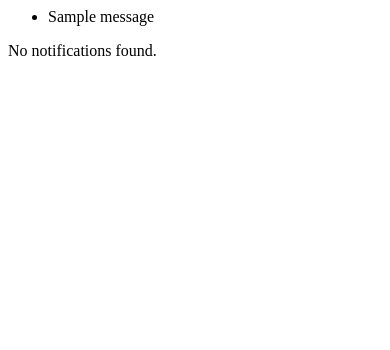
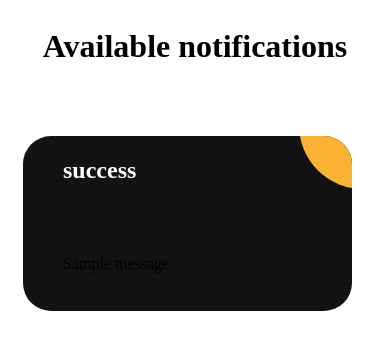
Before and after one commit to hemaprabham/ONLINE-STUDY-NOTES, a Django app: page /not/ in a window 390 px wide. Shown: the top 350 px of the page. Run offline with Django 3.2, Linux system fonts and the light colour scheme; tables that the repository leaves empty hold one stand-in row (values such as "Sample post"); one stand-in notice (Sample message) is shown; data that the repository does not hold is empty.

Commit message:
initial commit

```diff
--- a/notes/admin.py
+++ b/notes/admin.py
@@ -80,6 +80,4 @@ admin.site.register(Video)
 admin.site.register(Payment , PaymentAdmin)
 admin.site.register(UserCourse , UserCourseAdminModel)
 #chat
-admin.site.register(Chat)
-admin.site.register(Question)
-admin.site.register(Answer)
+admin.site.register(Rating)
--- a/notes/forms.py
+++ b/notes/forms.py
@@ -63,5 +63,5 @@ class LearningForm(forms.ModelForm):
 
 class VideoForm(forms.ModelForm):
     class Meta:
-        model = Learning
+        model = Video
         fields = '__all__'
--- a/notes/templates/courses/courselist.html
+++ b/notes/templates/courses/courselist.html
@@ -1,3 +1,4 @@
+
 <!DOCTYPE html>
 <html lang="en">
 <head>
@@ -162,10 +163,11 @@ body{
                 </div>-->
                 <BR>
                 <div class="bay">
-                    <a href="{% url 'edit_course' slug=course.slug %}">
+                    <a href="{% url 'editcourse' slug=course.slug %}">
+
                         <button>EDIT</button>
                     </a>
-                    <a href="{% url 'delete_course' slug=course.slug %}">
+                    <a href="{% url 'deletecourse' slug=course.slug %}">
                         <button>DELETE</button>
                     </a>
 
--- a/notes/templates/courses/courseupload.html
+++ b/notes/templates/courses/courseupload.html
@@ -535,7 +535,7 @@ span.logo-part{
             </fieldset>
             <fieldset>
               <div class="grid-35">
-                <label for="thumbnail">Slug</label>
+                <label for="thumbnail" >Slug</label>
               </div>
               <div class="grid-65">
                 {{ form.slug}}
--- a/notes/templates/courses/delete.html
+++ b/notes/templates/courses/delete.html
@@ -5,7 +5,7 @@
 
             <h1>Delete Course</h1>
             <p>Are you sure you want to delete the course "{{ course.name }}"?</p>
-            <form method="post" action="{% url 'delete_course' slug=course.slug %}">
+            <form method="post" action="{% url 'deletecourse' slug=course.slug %}">
                 {% csrf_token %}
                 <input type="submit" class="Btn" value="Delete" />
                 <a href="{% url 'course_list' %}" class="Btn cancel">Cancel</a>
--- a/notes/templates/courses/editcourse.html
+++ b/notes/templates/courses/editcourse.html
@@ -535,7 +535,7 @@ span.logo-part{
             </fieldset>
             <fieldset>
               <div class="grid-35">
-                <label for="thumbnail">Slug</label>
+                <label for="thumbnail" >Slug</label>
               </div>
               <div class="grid-65">
                 {{ form.slug}}
@@ -598,7 +598,7 @@ span.logo-part{
               </div>
             </fieldset>
             <fieldset>
-              <input type="button" class="Btn cancel" value="Cancel" onclick="location.href='{% url 'coursedash' %}'" />
+              <input type="button" class="Btn cancel" value="Cancel" onclick="location.href='{% url 'course_list' %}'" />
               <input type="submit" class="Btn" value="Save" />
             </fieldset>
           </form>
--- a/notes/templates/notes/notification.html
+++ b/notes/templates/notes/notification.html
@@ -1,20 +1,298 @@
-{% if messages %}
-    <ul class="messages">
-        {% for message in messages %}
-            <li{% if message.tags %} class="{{ message.tags }}"{% endif %}>
-                {{ message }}
-            </li>
-        {% endfor %}
-    </ul>
-{% endif %}
-{% if notifications %}
-    <ul class="messages">
-        {% for notification in notifications %}
-            <li{% if not notification.is_read %} class="unread"{% endif %}>
-                {{ notification.timestamp }} - {{ notification.message }}
-            </li>
-        {% endfor %}
-    </ul>
-{% else %}
-    <p>No notifications found.</p>
-{% endif %}
+<html>
+    <head>
+<style>#fh1{
+    margin-top: 20px;
+}
+#sub-nav{
+    display: flex;
+    justify-content: space-around;
+}
+#logout-btn{
+    background-color: rgb(50, 122, 255);
+}
+#fh3{
+    text-align: left;
+    font-size: 19px;
+    padding-top: 15px;
+}
+@media screen and (max-width: 600px) {
+    #fh3{
+        font-size: 15px;
+        text-align: left;
+    }
+}
+#fh6{
+    text-align: right;
+    font-size: 15px;
+    /* padding-bottom: 20px; */
+    font-weight: normal;
+}
+@media screen and (max-width: 600px) {
+    #fh6{
+        font-size: 15px;
+        text-align: right;
+        font-weight: normal;
+    }
+}
+#fh5{
+    display: flex;
+    justify-content: space-around;
+    text-align: left;
+    font-size: 13px;
+    padding-top: 3px;
+    width: 90px;
+    color: rgb(223, 223, 223);
+    height: 20px;
+    font-weight: normal;
+    background-color: rgb(158, 158, 158);
+    border-radius: 20px;
+    /* padding-top: 20px; */
+    /* background-color: blue; */
+}
+@media screen and (max-width: 600px) {
+    #fh5{
+        font-size: 10px;
+    }
+}
+a{
+    color: rgb(0, 132, 255);
+}
+a:hover{
+    text-decoration: none;
+    color: darkblue;
+
+}
+h5{
+    color: rgb(133, 133, 133);
+}
+
+
+
+    #search-bar {
+        height: 40px;
+        width: 50vw;
+      }
+
+input {
+width: 90%;
+height: 2.5rem;
+outline: none;
+
+border: 0;
+background-color: transparent;
+color: var(--default-text-color);
+}
+
+::placeholder {
+opacity: 0.7;
+color: var(--default-text-color);
+}
+
+#search-btn {
+height: 2.9rem;
+width: 4.5rem;
+border: transparent;
+background-color: var(--logo-color);
+}
+
+.search-icon {
+font-size: 25px;
+color: var(--search-icon-color);
+}
+.empty-state {
+display: flex;
+flex-direction: column;
+justify-content: center;
+align-items: center;
+min-height: 100vh;
+}
+.empty-state-message {
+font-size: 24px;
+text-align: center;
+margin-bottom: 20px;
+}
+.empty-state-btn {
+background-color: #007bff;
+color: #fff;
+border-radius: 5px;
+font-size: 18px;
+padding: 10px 20px;
+text-align: center;
+text-decoration: none;
+}
+.empty-state-btn:hover {
+background-color: #0069d9;
+}
+
+
+.ag-courses_box {
+display: -webkit-box;
+display: -ms-flexbox;
+display: flex;
+-webkit-box-align: start;
+-ms-flex-align: start;
+align-items: flex-start;
+-ms-flex-wrap: wrap;
+flex-wrap: wrap;
+
+padding: 50px 0;
+}
+.ag-courses_item {
+-ms-flex-preferred-size: calc(33.33333% - 30px);
+flex-basis: calc(33.33333% - 30px);
+
+margin: 0 15px 30px;
+
+overflow: hidden;
+
+border-radius: 28px;
+}
+.ag-courses-item_link {
+display: block;
+padding: 30px 20px;
+background-color: #121212;
+
+overflow: hidden;
+
+position: relative;
+}
+.ag-courses-item_link:hover,
+.ag-courses-item_link:hover .ag-courses-item_date {
+text-decoration: none;
+color: #fff;
+}
+.ag-courses-item_link:hover .ag-courses-item_bg {
+-webkit-transform: scale(10);
+-ms-transform: scale(10);
+transform: scale(10);
+}
+.ag-courses-item_title {
+min-height: 87px;
+margin: 0 0 25px;
+
+overflow: hidden;
+
+font-weight: bold;
+font-size: 30px;
+color: #fff;
+
+z-index: 2;
+position: relative;
+}
+.ag-courses-item_date-box {
+font-size: 18px;
+color: #fff;
+
+z-index: 2;
+position: relative;
+}
+.ag-courses-item_date {
+font-weight: bold;
+color: #f9b234;
+
+-webkit-transition: color 0.5s ease;
+-o-transition: color 0.5s ease;
+transition: color 0.5s ease;
+}
+.ag-courses-item_bg {
+height: 128px;
+width: 128px;
+background-color: #f9b234;
+
+z-index: 1;
+position: absolute;
+top: -75px;
+right: -75px;
+
+border-radius: 50%;
+
+-webkit-transition: all 0.5s ease;
+-o-transition: all 0.5s ease;
+transition: all 0.5s ease;
+}
+.ag-courses_item:nth-child(2n) .ag-courses-item_bg {
+background-color: #3ecd5e;
+}
+.ag-courses_item:nth-child(3n) .ag-courses-item_bg {
+background-color: #e44002;
+}
+.ag-courses_item:nth-child(4n) .ag-courses-item_bg {
+background-color: #952aff;
+}
+.ag-courses_item:nth-child(5n) .ag-courses-item_bg {
+background-color: #cd3e94;
+}
+.ag-courses_item:nth-child(6n) .ag-courses-item_bg {
+background-color: #4c49ea;
+}
+
+@media only screen and (max-width: 979px) {
+.ag-courses_item {
+  -ms-flex-preferred-size: calc(50% - 30px);
+  flex-basis: calc(50% - 30px);
+}
+.ag-courses-item_title {
+  font-size: 24px;
+}
+}
+
+@media only screen and (max-width: 767px) {
+.ag-format-container {
+  width: 96%;
+}
+}
+@media only screen and (max-width: 639px) {
+.ag-courses_item {
+  -ms-flex-preferred-size: 100%;
+  flex-basis: 100%;
+}
+.ag-courses-item_title {
+  min-height: 72px;
+  line-height: 1;
+
+  font-size: 24px;
+}
+.ag-courses-item_link {
+  padding: 22px 40px;
+}
+.ag-courses-item_date-box {
+  font-size: 16px;
+}
+}
+<!--Button start-->
+
+</style>
+</head>
+    <body>
+      <div id="sub-nav">
+        <h1 id="fh1">Available notifications</h1>
+    </div>
+
+    <div class="ag-format-container">
+        <div class="ag-courses_box">
+            {% if messages %}
+                {% for message in messages %}
+                <div class="ag-courses_item">
+                    <div class="ag-courses-item_link">
+                        <div class="ag-courses-item_bg"></div>
+                        <div class="ag-courses-item_title">
+                            {{ message.tags }}
+                        </div>
+                        <p>{{ message }}</p>
+                    </div>
+                </div>
+                {% endfor %}
+            {% else %}
+                <div class="empty-state">
+                    <p class="empty-state-message">No notifications available</p>
+                </div>
+            {% endif %}
+        </div>
+    </div>
+
+
+
+
+    </div>
+    </body>
+    </html>
--- a/notes/templates/videos/deletevideo.html
+++ b/notes/templates/videos/deletevideo.html
@@ -5,5 +5,5 @@
 
     <!-- Submit Button -->
     <button type="submit" class="btn btn-danger">Delete</button>
-    <a href="{% url 'course_detail' course_id=course.id %}" class="btn btn-secondary">Cancel</a>
+    <a href="{% url 'delete_video' video_id=video.id %}" class="btn btn-secondary">Cancel</a>
   </form>
--- a/notes/urls.py
+++ b/notes/urls.py
@@ -24,8 +24,8 @@ urlpatterns = [
     path('favorites/',views.favorites, name='favorites'),
     #courses
     path('uploadcourse/',views.upload_course,name='courseupload'),
-    path('delete_course/<slug:slug>/', views.delete_course, name='delete_course'),
-    path('editcourse/<slug:slug>/',views.edit_course, name='edit_course'),
+    path('deletecourse/<slug:slug>/', views.deletecourse, name='deletecourse'),
+    path('editcourse/<slug:slug>/', views.editcourse, name='editcourse'),
     path('courselist/',views.course_list,name='course_list'),
     path('course_detail/<slug:slug>/',views.course_detail, name='course_detail'),
     path('coursedash/',views.coursedash,name='coursedash'),
@@ -70,6 +70,8 @@ urlpatterns = [
     path('checkout/<str:slug>/', views.checkout, name='checkout'),
     path('verify_payment',views.verifyPayment , name = 'verify_payment'),
 
+    #rating
+    path('course/<int:course_id>/',views.course_detaill, name='course_detail'),
 
 ]
 
--- a/notes/views.py
+++ b/notes/views.py
@@ -8,7 +8,6 @@ from django.core.exceptions import ValidationError
 from django.contrib.auth import logout
 from django.contrib.auth.decorators import login_required
 from django.http import JsonResponse
-import openai
 
 
 
@@ -55,7 +54,6 @@ def login(request):
                 if y == 'A':
                     return render(request, "notes/admin1.html")
                 else:
-                    messages.success(request, f'Welcome "{u}" !')
                     return render(request, "notes/user.html")
         else:
             return render(request, "notes/login.html")
@@ -77,7 +75,6 @@ def upload(request):
             cus=Customer.objects.get(username=c)
             post.username = cus
             post.save()
-            messages.success(request, f'Your document "{form.cleaned_data["title"]}" was uploaded successfully!')
             return redirect("uploaddash")
     else:
         form = PostForm()
@@ -89,13 +86,13 @@ def pdfedit(request, pk):
     cus = get_object_or_404(Customer, username=c)
     pdf = get_object_or_404(Post, pk=pk)
     if cus != pdf.username:  # check if the user owns the document
-        messages.error(request, "You don't have permission to edit this document.")
+
         return redirect('uploaddash')
     if request.method == 'POST':
         form = PostForm(request.POST, request.FILES, instance=pdf)
         if form.is_valid():
             form.save()
-            messages.success(request, f'Your document "{form.cleaned_data["title"]}" was updated successfully!')
+
             return redirect('uploaddash')
     else:
         form = PostForm(instance=pdf)
@@ -108,9 +105,7 @@ def delete(request, pk):
     pdf = get_object_or_404(Post, pk=pk)
     if cus == pdf.username:  # check if the user owns the document
         pdf.delete()
-        messages.success(request, "PDF file deleted successfully.")
-    else:
-        messages.error(request, "You don't have permission to delete this document.")
+
     return redirect('uploaddash')
 
 def uploaddash(request):
@@ -137,10 +132,8 @@ def editprofile(request):
             user.password = password
             user.confirmpassword = confirm_password
         else:
-            messages.error(request, "Passwords do not match.")
             return redirect('profilee')
         user.save()
-        messages.success(request, "Profile updated successfully.")
         return render(request,"notes/user.html")
     else:
         # Render the edit profile form with the current user data
@@ -172,10 +165,8 @@ def add_to_favorites(request, post_id):
     post = get_object_or_404(Post, id=post_id)
     favorite, created = Favorite.objects.get_or_create(username=cus, post=post)
     if created:
-        messages.success(request, 'Post added to favorites.')
         return render(request,'notes/popup.html')
     else:
-        messages.warning(request, 'Post is already in favorites.')
         return render(request,'notes/popup1.html')
     print("errorr3")
     return redirect(request.META.get('HTTP_REFERER'))
@@ -193,12 +184,13 @@ def upload_course(request):
         form = CourseForm(request.POST, request.FILES)
         if form.is_valid():
             course = form.save()
+            messages.success(request, 'Course "{}" has been available'.format(course.name))
             return redirect('course_list')
     else:
         form = CourseForm()
     return render(request, 'courses/courseupload.html', {'form': form})
 
-def edit_course(request, slug):
+def editcourse(request, slug):
     course = get_object_or_404(Course, slug=slug)
     if request.method == 'POST':
         form = CourseForm(request.POST, request.FILES, instance=course)
@@ -209,7 +201,7 @@ def edit_course(request, slug):
         form = CourseForm(instance=course)
     return render(request, 'courses/editcourse.html', {'form': form})
 
-def delete_course(request, slug):
+def deletecourse(request, slug):
     course = get_object_or_404(Course, slug=slug)
     if request.method == 'POST':
         course.delete()
@@ -381,27 +373,13 @@ def admin1(request):
 
 
 #question
-def question_detail(request, question_id):
-    question = Question.objects.get(pk=question_id)
-    answers = Answer.objects.filter(question=question)
-    return render(request, 'question_detail.html', {'question': question, 'answers': answers})
-
-@login_required
-def answer_question(request, question_id):
-    question = Question.objects.get(pk=question_id)
-    if request.method == 'POST':
-        content = request.POST.get('content')
-        Answer.objects.create(question=question, content=content, user=request.user)
-        return redirect('question_detail', question_id=question_id)
-    return render(request, 'answer_question.html', {'question': question})
 
 
-#course userside
+
 #usercourse
 from django.views.generic import ListView
 from django.utils.decorators import method_decorator
 from django.shortcuts import HttpResponse
-
 
 
 class MyCoursesList(ListView):
@@ -436,11 +414,13 @@ def coursePage(request , slug):
                 user_course = UserCourse.objects.get(user = user  , course = course)
             except:
                 return  render(request , "user/check_out.html" , slug=course.clug )
-
+    # Handle rating submission
+    # Prepare the context with the rating form
     context = {
         "course" : course ,
         "video" : video ,
-        'videos':videos
+        'videos':videos,
+
     }
     return  render(request , "user/course_page.html" , context=context )
 #checkout.py
@@ -450,7 +430,7 @@ from time import time
 from study.settings import *
 from notes.models import Course , Video , Payment , UserCourse,Customer
 from django.shortcuts import HttpResponse
-
+from time import time
 
 
 import razorpay
@@ -458,63 +438,59 @@ client = razorpay.Client(auth=(KEY_ID, KEY_SECRET))
 
 
 @login_required(login_url='/login')
-def checkout(request , slug):
-    c=request.session["username"]
-    cus=Customer.objects.get(username=c)
-    course = Course.objects.get(slug  = slug)
+def checkout(request, slug):
+    c = request.session["username"]
+    cus = Customer.objects.get(username=c)
+    course = Course.objects.get(slug=slug)
     user = cus
     action = request.GET.get('action')
     order = None
     payment = None
     error = None
     try:
-        user_course = UserCourse.objects.get(user = user  , course = course)
-        error = "You are Already Enrolled in this Course"
-    except:
+        user_course = UserCourse.objects.get(user=user, course=course)
+        error = "You are already enrolled in this course"
+    except UserCourse.DoesNotExist:
         pass
-    amount=None
-    if error is None :
-        amount =  int((course.price - ( course.price * course.discount * 0.01 )) * 100)
-   # if amount is zero dont create paymenty , only save emrollment obbect
+    amount = None
+    if error is None:
+        amount = int((course.price - (course.price * course.discount * 0.01)) * 100)
 
-    if amount==0:
-        userCourse = UserCourse(user = user , course = course)
+    # If amount is zero, don't create payment, only save enrollment object
+    if amount == 0:
+        userCourse = UserCourse(user=user, course=course)
         userCourse.save()
-        return render(request,'user/my_courses.html')
-                # enroll direct
+        return render(request, 'user/my_courses.html')
+
     if action == 'create_payment':
-
-            currency = "INR"
-            notes = {
-                "email" : user.email,
-                "name" : f'{user.name}'
+        currency = "INR"
+        notes = {
+            "email": user.email,
+            "name": f'{user.name}'
+        }
+        receipt = f"notes-{int(time())}"
+        order = client.order.create(
+            {
+                'receipt': receipt,
+                'notes': notes,
+                'amount': amount,
+                'currency': currency
             }
-            reciept = f"notes-{int(time())}"
-            order = client.order.create(
-                {'receipt' :reciept ,
-                'notes' : notes ,
-                'amount' : amount ,
-                'currency' : currency
-                }
-            )
-
-            payment = Payment()
-            payment.user  = user
-            payment.course = course
-            payment.order_id = order.get('id')
-            payment.save()
-
-
+        )
+        payment = Payment()
+        payment.user = user
+        payment.course = course
+        payment.order_id = order.get('id')
+        payment.save()
 
     context = {
-        "course" : course ,
-        "order" : order,
-        "payment" : payment,
-        "user" : user ,
-        "error" : error
+        "course": course,
+        "order": order,
+        "payment": payment,
+        "user": user,
+        "error": error
     }
-    return  render(request , "user/check_out.html" , context=context )
-
+    return render(request, "user/check_out.html", context=context)
 #verify payment
 @csrf_exempt
 def verifyPayment(request):
@@ -550,3 +526,17 @@ def home_page_view(request):
     courses = Course.objects.filter(active=True)
     context = {'courses': courses}
     return render(request, 'user/home.html', context)
+
+#rating
+from django.db.models import Avg
+def course_detaill(request, course_id):
+    course = Course.objects.get(id=course_id)
+    ratings = Rating.objects.filter(Course=course)
+    avg_rating = ratings.aggregate(Avg('rating')).get('rating__avg')
+
+    context = {
+        'course': course,
+        'ratings': ratings,
+        'avg_rating': avg_rating,
+    }
+    return render(request, 'rating/course_detail.html', context)
```
Also changed, not shown: notes/models.py (+0 -9 lines), notes/templates/rating/course_detail.html (added, +45 -0 lines), notes/templates/user/course_page.html (+34 -36 lines), notes/templates/videos/editvideo.html (+20 -10 lines), notes/templates/videos/uploadvideo.html (+20 -18 lines), db.sqlite3, media/VIDEOS/download.png (added), 2 other files.
